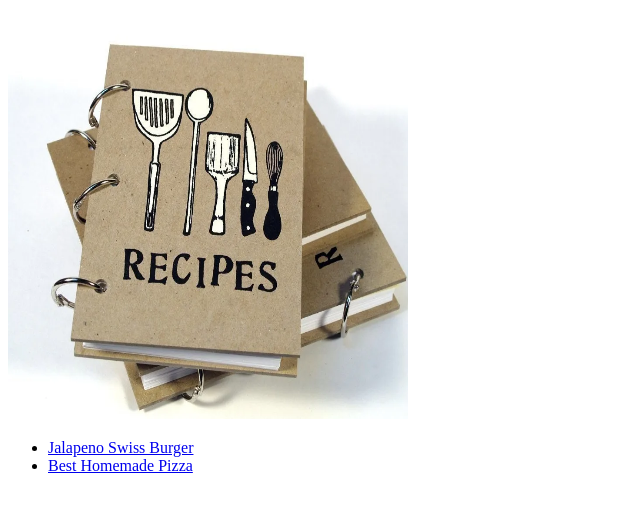
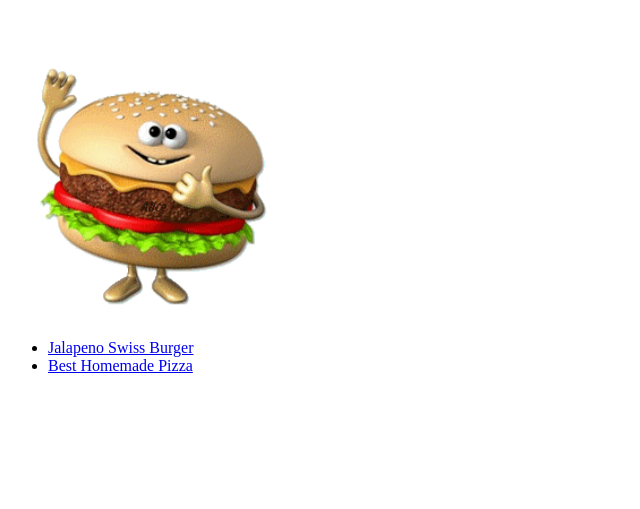
Before and after one commit to gr8ness/odin-recipes, a plain HTML site: page recipes/index.html in a window 1280 px wide. Shown: the part 61-570 px from the top of the page, without its empty margins (0-640 px from the left). Drawn offline with Linux system fonts and the light colour scheme.

Commit message:
added more gifs

```diff
--- a/recipes/index.html
+++ b/recipes/index.html
@@ -6,7 +6,7 @@
 </head>
 <body>
     <h1>Recipe Book</h1>
-    <img src="./images/recipebook.jpeg" height="400" width="400">
+    <img src="./images/burgerwave.gif" height="300" width="300">
 
     <ul>
 <li><a href="./burgers/burgers.html">Jalapeno Swiss Burger</a></li>
```
Also changed, not shown: recipes/images/Cookbook.gif (added), recipes/images/burgerwave.gif (added), recipes/images/pizza-dance-1.gif (added).
